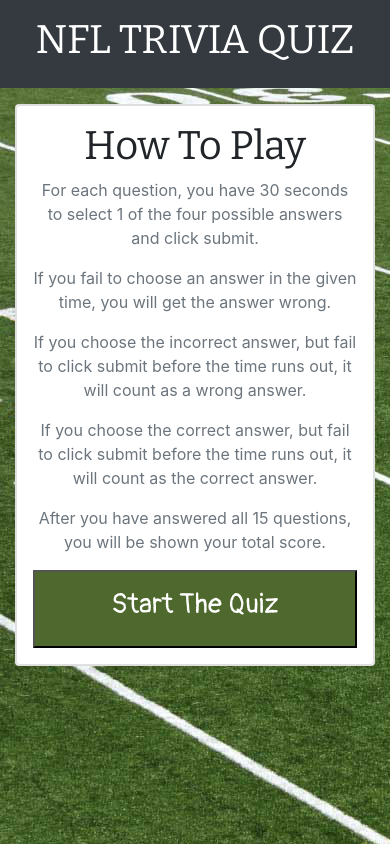
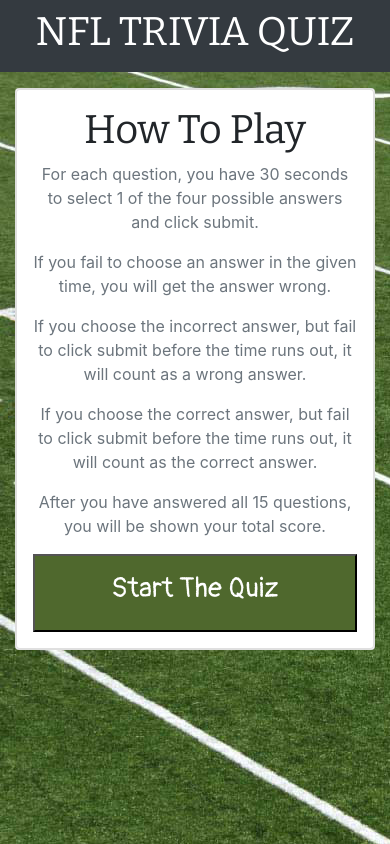
Before and after one commit to SunshineDaydeam/Trivia-Game, a plain HTML site: page index.html in a window 390 px wide. Drawn offline with nearby package versions, Linux system fonts and the light colour scheme.

Commit message:
added some mobile responsivness

```diff
--- a/assets/javascript/trivia.js
+++ b/assets/javascript/trivia.js
@@ -363,6 +363,7 @@ $("#startGame").click(function(){
     $("#mainCard").show();
     $("#resultsCard").hide();
     $("#startGameCard").hide();
+    $("#headerBar").hide();
     questionOrder();
     runGame();
 });
--- a/index.html
+++ b/index.html
@@ -23,7 +23,7 @@
 </head>
 <body>
 
-<nav class="p-3  mb-3 text-center bg-dark bitter">
+<nav class="p-2  mb-3 text-center bg-dark bitter" id="headerBar">
     <h1 class="text-white">NFL TRIVIA QUIZ</h1>
 </nav>
 
@@ -46,7 +46,7 @@
         </div>
     </div>
 
-    <h6 class="bg-success bg-dark text-white text-center p-2 mt- 3 mb-0" id="timer" >30 Seconds Left</h6>
+    <h6 class="bg-success bg-dark text-white text-center p-2 mt-3 mb-0" id="timer" >30 Seconds Left</h6>
     <div class="card p-3 bg-secondary" id="mainCard">
         <div class="row">
             <div class="col-sm-12 mb-0 p-3">
```
